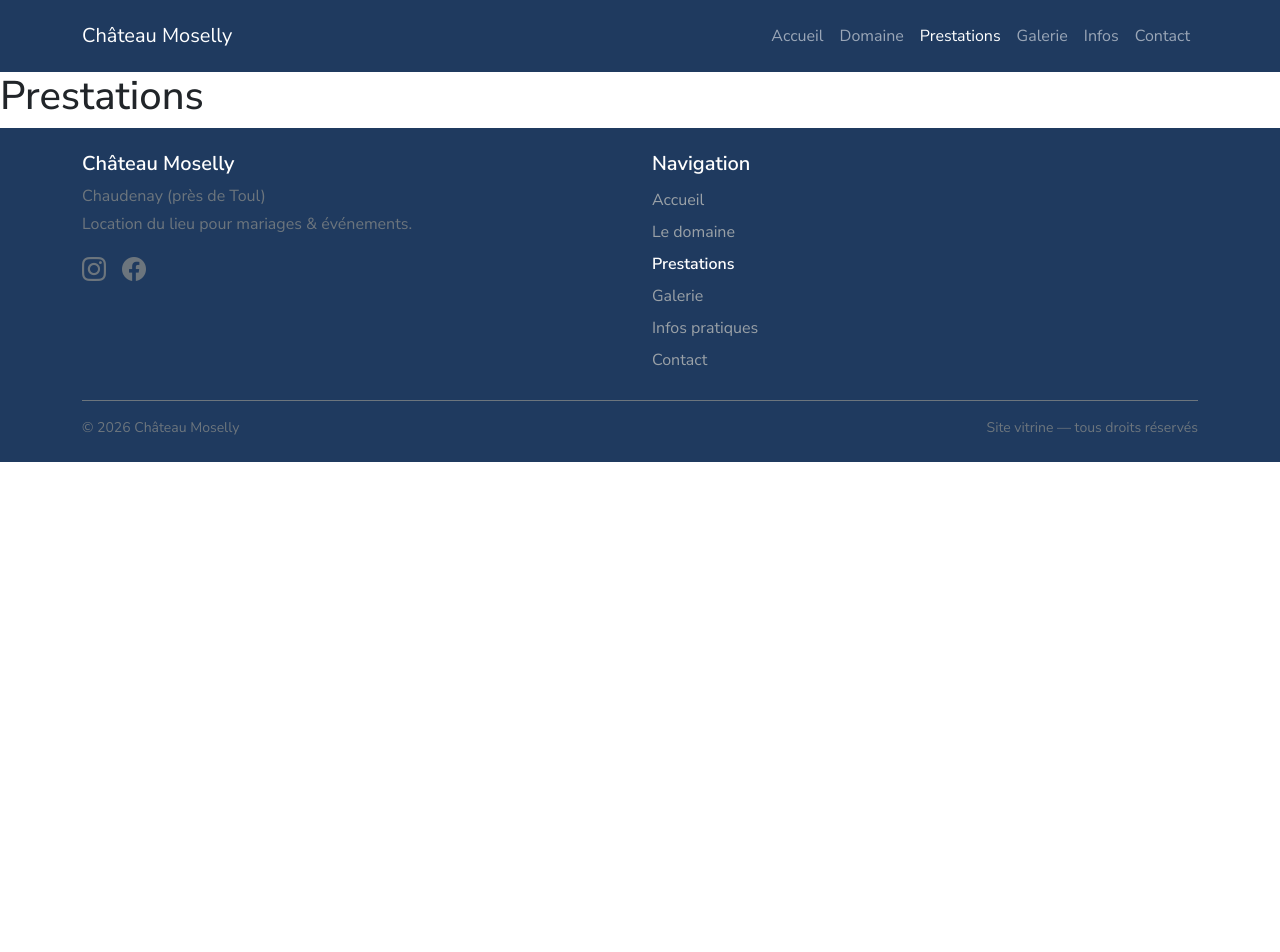
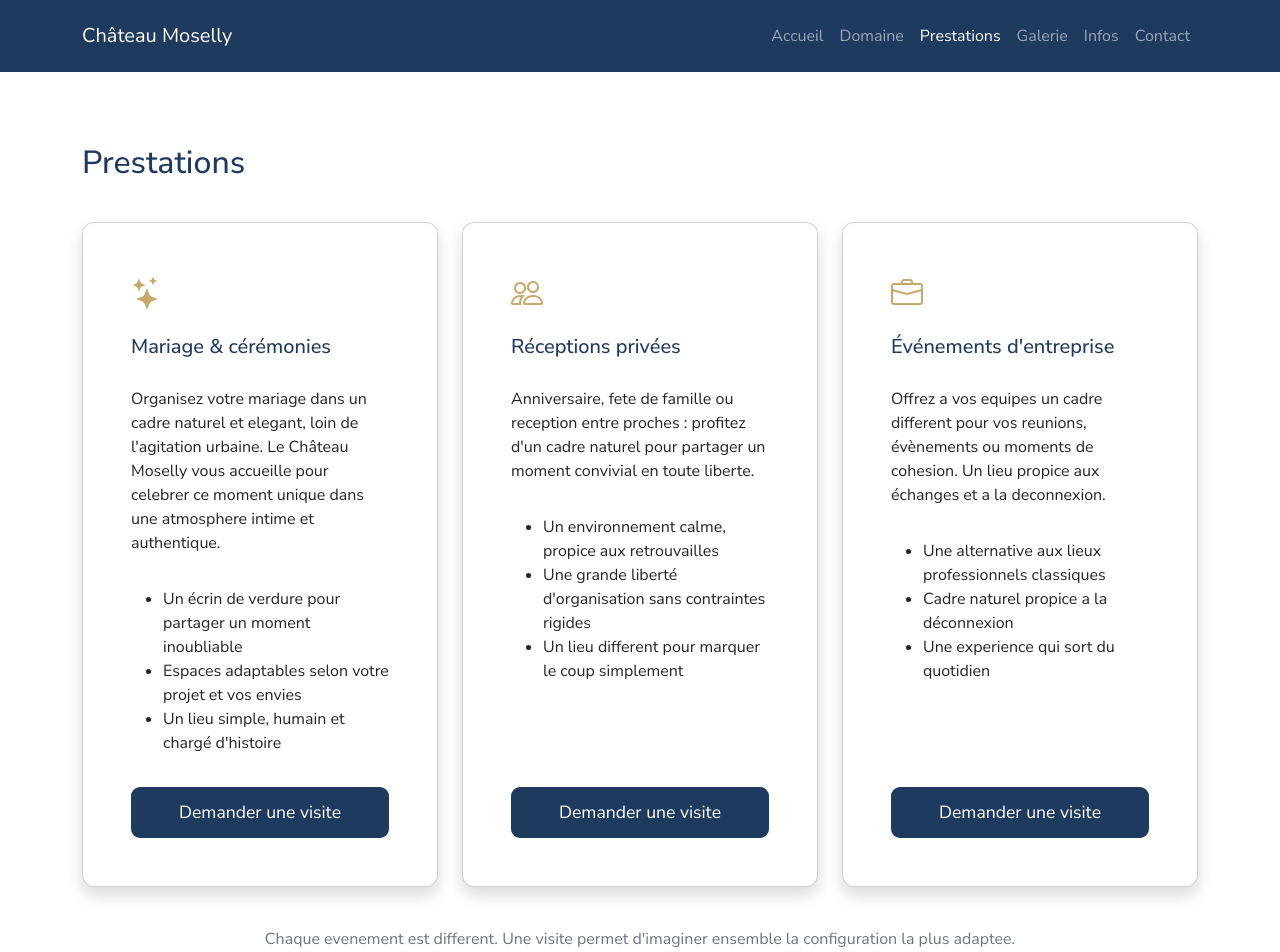
Before and after one commit to DaYSyDJiK/Ch-teau-Moselly, a React (Vite) app: page /prestations in a window 1280 px wide. Shown: the top 952 px of the page. Before the commit the page ends 800 px from the top, so only its background shows below. Built offline with nearby package versions, Linux system fonts and the light colour scheme.

Commit message:
Page prestations terminée

```diff
--- a/src/pages/Prestations.jsx
+++ b/src/pages/Prestations.jsx
@@ -1,3 +1,114 @@
+import { useEffect } from "react";
+import { Link } from "react-router-dom";
+
 export default function Prestations() {
-  return <h1>Prestations</h1>;
+  useEffect(() => {
+    const elements = document.querySelectorAll(".reveal");
+
+    const observer = new IntersectionObserver(
+      entries => {
+        entries.forEach(entry => {
+          if (entry.isIntersecting) {
+            entry.target.classList.add("active");
+          } else {
+            entry.target.classList.remove("active");
+          }
+
+        });
+      },
+      { threshold: 0.30 }
+    );
+
+    elements.forEach(el => observer.observe(el));
+
+    return () => observer.disconnect();
+  }, []);
+
+  return (
+    <>
+
+      <div className="section">
+        <div className="container">
+          <h2 className="titre-principal">Prestations</h2>
+
+          <div className="row my-4">
+            <div className="col-12 col-md-4 my-3 reveal">
+              <div className="card h-100 shadow feature-card d-flex">
+                <div className="card-body d-flex flex-column">
+                  <i className="bi bi-stars fs-2 titre-secondaire"></i>
+                  <h3 className="titre-principal py-3">Mariage & cérémonies</h3>
+                  <p>Organisez votre mariage dans un cadre naturel et elegant, loin de l'agitation urbaine. Le Château Moselly vous accueille pour celebrer ce moment unique dans une atmosphere intime et authentique.</p>
+                  <ul className="py-3">
+                    <li>Un écrin de verdure pour partager un moment inoubliable</li>
+                    <li>Espaces adaptables selon votre projet et vos envies</li>
+                    <li>Un lieu simple, humain et chargé d'histoire</li>
+                  </ul>
+                <Link to="/contact" className="btn btn-principal mt-auto">
+                  Demander une visite
+                </Link>
+                </div>
+              </div>
+            </div>
+
+
+            <div className="col-12 col-md-4 my-3 reveal">
+              <div className="card h-100 shadow feature-card d-flex">
+                <div className="card-body d-flex flex-column">
+                  <i className="bi bi-people fs-2 titre-secondaire"></i>
+                  <h3 className="titre-principal py-3">Réceptions privées</h3>
+                  <p>Anniversaire, fete de famille ou reception entre proches : profitez d'un cadre naturel pour partager un moment convivial en toute liberte.</p>
+                  <ul className="py-3">
+                    <li>Un environnement calme, propice aux retrouvailles</li>
+                    <li>Une grande liberté d'organisation sans contraintes rigides</li>
+                    <li>Un lieu different pour marquer le coup simplement</li>
+                  </ul>
+                <Link to="/contact" className="btn btn-principal mt-auto">
+                  Demander une visite
+                </Link>
+                </div>
+              </div>
+            </div>
+
+
+            <div className="col-12 col-md-4 my-3 reveal">
+              <div className="card h-100 shadow feature-card d-flex">
+                <div className="card-body d-flex flex-column">
+                  <i className="bi bi-briefcase fs-2 titre-secondaire"></i>
+                  <h3 className="titre-principal py-3">Événements d'entreprise</h3>
+                  <p>Offrez a vos equipes un cadre different pour vos reunions, évènements ou moments de cohesion. Un lieu propice aux échanges et a la deconnexion.</p>
+                  <ul className="py-3">
+                    <li>Une alternative aux lieux professionnels classiques</li>
+                    <li>Cadre naturel propice a la déconnexion</li>
+                    <li>Une experience qui sort du quotidien</li>
+                  </ul>
+                <Link to="/contact" className="btn btn-principal mt-auto">
+                  Demander une visite
+                </Link>
+                </div>
+              </div>
+            </div>
+          </div>
+
+          <div>
+            <p className="text-secondary text-center">Chaque evenement est different. Une visite permet d'imaginer ensemble la configuration la plus adaptee.</p>
+          </div>
+
+        </div>
+      </div>
+
+
+
+
+
+
+
+
+
+
+
+
+
+    </>
+
+  )
 }
```
